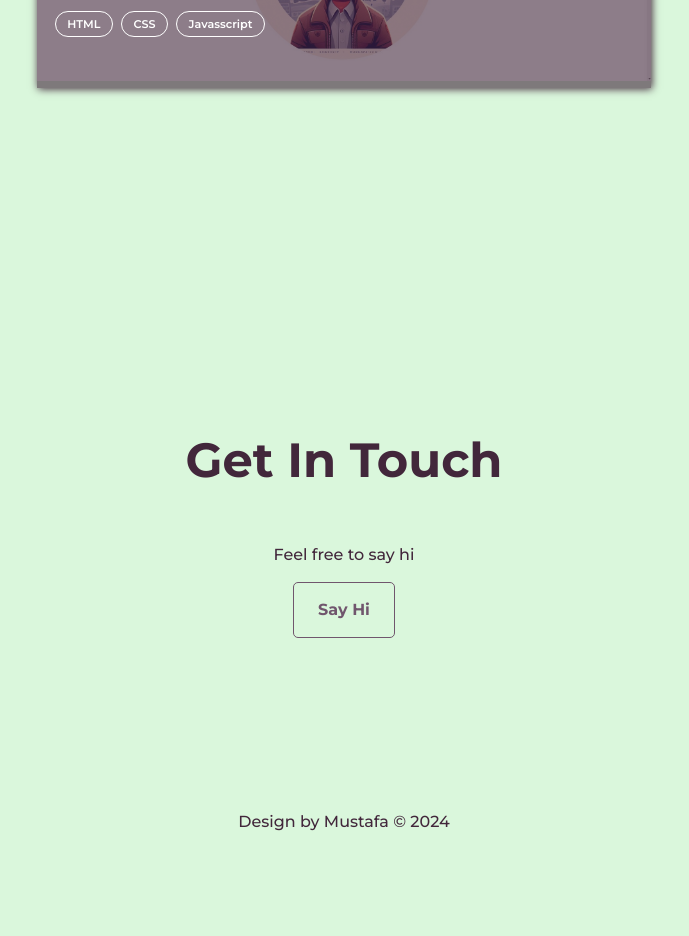
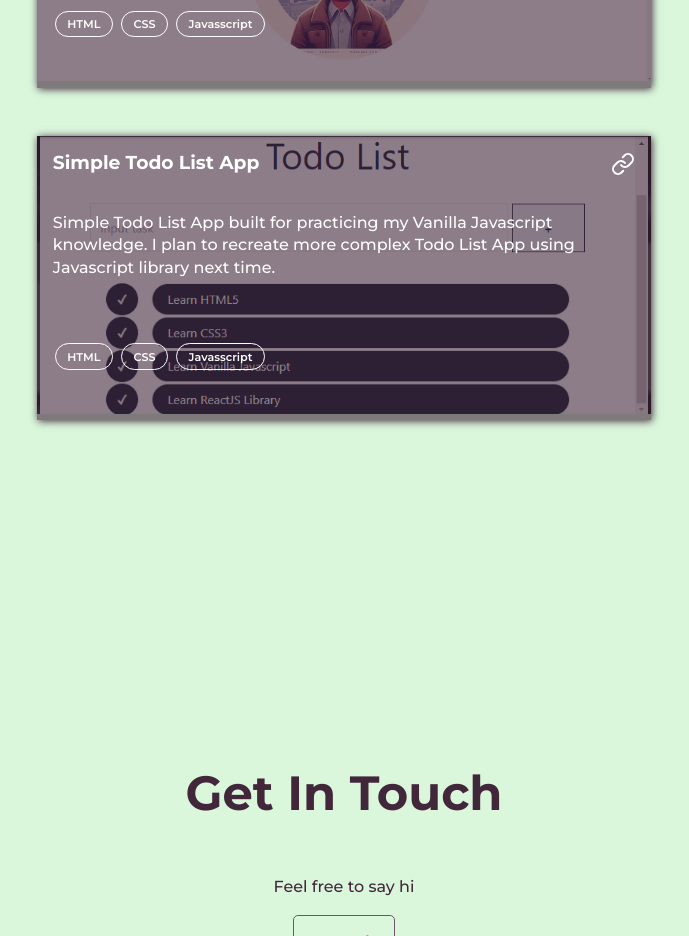
Before and after one commit to rabunjauh/portfolio, a plain HTML site: page index.html in a window 1280 px wide. Shown: the part 3180-4116 px from the top of the page, without its empty margins (296-985 px from the left). Before the commit the page ends 4046 px from the top, so only its background shows below. Drawn offline with nearby package versions, Linux system fonts and the light colour scheme.

Commit message:
Update: add new project session (Todo List App project session)

```diff
--- a/index.html
+++ b/index.html
@@ -191,6 +191,28 @@
 
         </div>
       </div>
+      <div class="projects__container">
+        <div class="projects__image">
+          <img src="./assets/todoapp.jpg" alt="Portfolio">
+        </div>
+        <div class="projects__content">
+          <div class="content-header">
+            <h3>Simple Todo List App</h3>
+            <div class="projects__link"><a href="https://codepen.io/makinrabun/pen/PwYYPWJ"><i data-feather="link"></i></a></div>
+          </div>
+          <div class="projects__desc">
+            <p>Simple Todo List App built for practicing my Vanilla Javascript knowledge. I plan to recreate more complex Todo List App using Javascript library next time.</p>
+          </div>
+          <div class="projects__tech">
+            <ul>
+              <li>HTML</li>
+              <li>CSS</li>
+              <li>Javasscript</li>
+            </ul>
+          </div>
+
+        </div>
+      </div>
      </section>
     <!-- Project end -->
 
```
Also changed, not shown: assets/todoapp.jpg (added).
